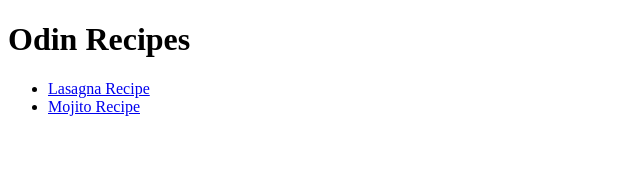
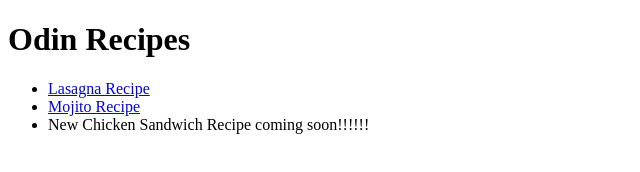
Before and after one commit to babyarms/odin-recipes, a plain HTML site: page index.html in a window 1280 px wide. Shown: the whole page, without its empty margins (0-640 px from the left). Drawn offline with Linux system fonts and the light colour scheme.

Commit message:
Adding a new recipe for chicken sandwich on the index.html file

```diff
--- a/index.html
+++ b/index.html
@@ -10,6 +10,7 @@
     <ul>
         <li><a href="./odin-recipes/lasagna.html" target="_blank">Lasagna Recipe</a></li>
         <li><a href="./odin-recipes/mojito.html" target="_blank">Mojito Recipe</a></li>
+        <li>New Chicken Sandwich Recipe coming soon!!!!!!</li>
     </ul>
 
 </body>
```
